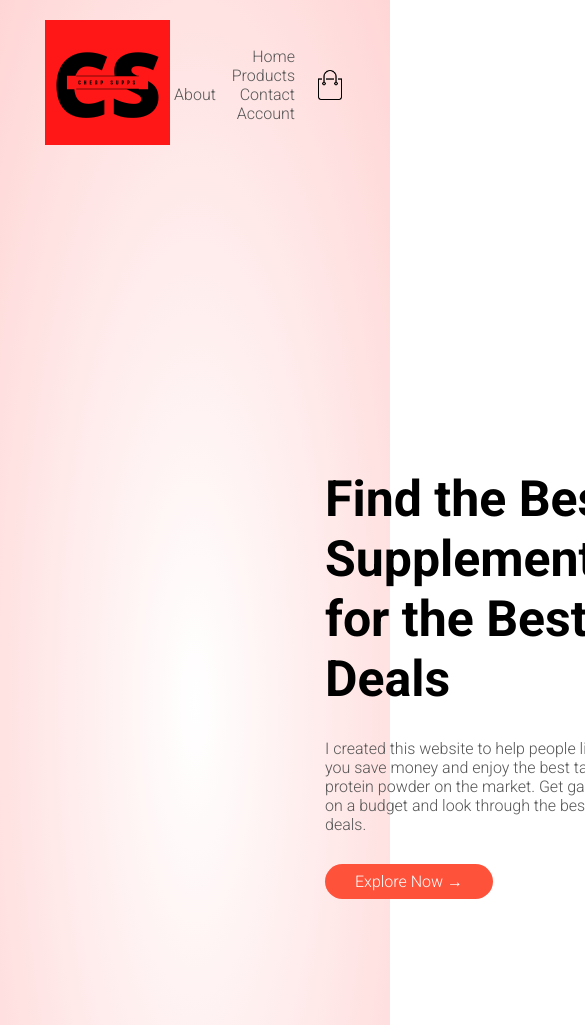
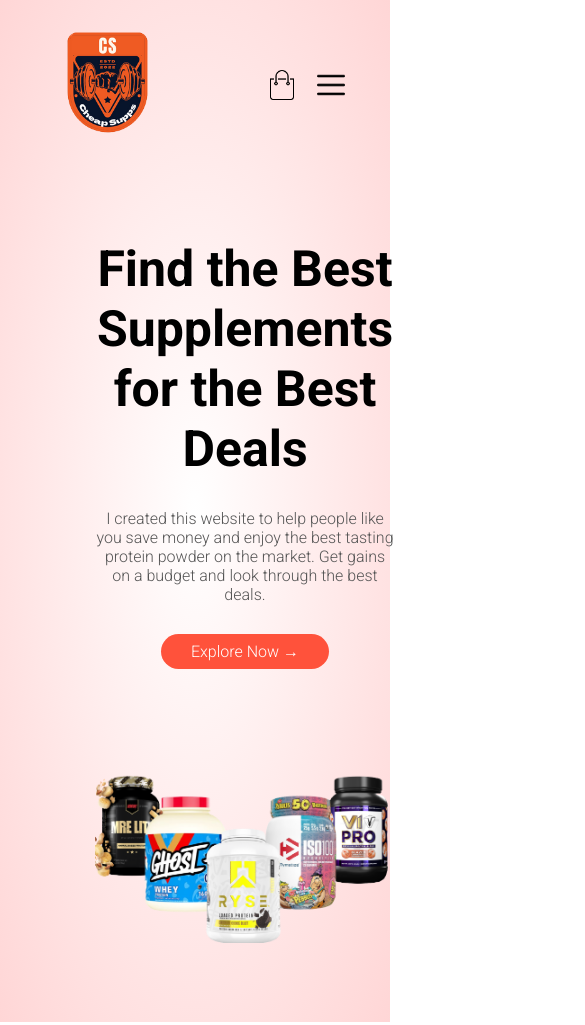
Before and after one commit to dmp3872/Online_Store, a plain HTML site: page index.html in a window 390 px wide. Shown: the top 1025 px of the page, 585 px wide, since content can reach past the window. Drawn offline with Linux system fonts and the light colour scheme.

Commit message:
fixed formating and ios viewing

```diff
--- a/index.html
+++ b/index.html
@@ -2,6 +2,7 @@
 <html lang="en">
   <head>
     <meta charset="UTF-8" />
+    <meta name="viewpoint" content="width-device-width", initial-scale = 1.0>
     <meta http-equiv="X-UA-Compatible" content="IE=edge" />
     <meta name="viewport" content="width=device-width, initial-scale=1.0" />
     <title>Cheap Supps | Ecommerce Website Design</title>
@@ -16,10 +17,10 @@
       <div class="container">
         <div class="navbar">
           <div class="logo">
-            <img src="assets/cheapsuppslogo.png" alt="" width="125px" />
+            <img src="assets/logo1.png" alt="" width="125px" />
           </div>
           <nav>
-            <ul>
+            <ul id = "MenuItems">
               <li><a href="">Home</a></li>
               <li><a href="">Products</a></li>
               <li><a href="">About</a></li>
@@ -28,6 +29,8 @@
             </ul>
           </nav>
           <img src="assets/cart.png" alt="" width="30px" height="30px">
+          <img src="assets/menu.png" class="menu-icon"
+          onclick="menutoggle()">
         </div>
         <div class="row">
           <div class="col-2">
@@ -41,7 +44,7 @@
             <a href="" class="btn">Explore Now &#8594;</a>
           </div>
           <div class="col-2">
-            <img src="assets/stack1.png" alt="" />
+            <img src="assets/front-page.png" alt="" />
           </div>
         </div>
       </div>
@@ -52,13 +55,13 @@
       <div class="small-container">
       <div class="row">
         <div class="col-3">
-          <img src="assets/category-1.jpg" alt="">
+          <img src="assets/iso.png" alt="">
         </div>
         <div class="col-3">
-          <img src="assets/category-2.jpg" alt="">
+          <img src="assets/mre.png" alt="">
         </div>
         <div class="col-3">
-          <img src="assets/category-3.jpg" alt="">
+          <img src="assets/v1.png" alt="">
         </div>
       </div>
     </div>
@@ -341,7 +344,7 @@
             </div>
           </div>
           <div class="footer-col-2">
-            <img src="assets/cheapsuppslogo.png" alt="">
+            <img src="assets/logo1.png" alt="">
             <p>Our purpose is to save you money, so we can all get gains together</p>
           </div>
           <div class="footer-col-3">
@@ -362,5 +365,22 @@
         <p class="copy-right">Copyright 2022- Derek Pruski</p>
       </div>
     </div>
+
+    <!-----------------------JS for toggle menu-->
+    <script>
+      var MenuItems = document.getElementById("MenuItems");
+
+      MenuItems.style.maxHeight = "0px";
+
+      function menutoggle(){
+        if( MenuItems.style.maxHeight == "0px")
+        {
+          MenuItems.style.maxHeight = "200px"
+        }
+        else{
+          MenuItems.style.maxHeight = "0px"
+        }
+      }
+    </script>
   </body>
 </html>
--- a/style.css
+++ b/style.css
@@ -7,6 +7,7 @@ body{
     font-family: 'Poppins', sans-serif;
     font-family: 'Roboto', sans-serif
 }
+
 .navbar{
     display: flex;
     align-items: center;
@@ -23,6 +24,9 @@ nav ul{
 nav ul li{
     display: inline-block;
     margin-right: 20px;
+}
+.logo{
+    size: 50%;
 }
 a{
     text-decoration: none;
@@ -44,13 +48,13 @@ p{
     justify-content: space-around;
 }
 .col-2{
-    flex-basis: 20%;
+    flex-basis: 50%;
     min-width: 300px;
 }
 .col-2 img{
-    max-width: 200%;
+    max-width: 100%;
     padding: 50px 0;
-    padding-left: 150px;
+    margin: 25px 0;
 }
 .col-2 h1{
     font-size: 50px;
@@ -74,7 +78,7 @@ p{
     background: radial-gradient(#fff,#ffd6d6);
 }
 .header .row{
-    margin: 300px;
+    margin: 70px;
 }
 .categories{
     margin: 70px 0;
@@ -94,11 +98,12 @@ p{
     padding-right: 25px;
 }
 .col-4{
+    align-items: ce;
     flex-basis: 25%;
     padding: 10px;
-    min-width: 200px;
+    min-width: 100px;
     margin-bottom: 50px;
-    transition: transform 0.5s;
+    transition: transform 0.5s ease-in-out;
 }
 .col-4 img{
     height: 300px;
@@ -253,3 +258,44 @@ li{
 .copy-right{
     text-align: center;
 }
+.menu-icon{
+    width: 28px;
+    margin-left: 20px;
+    display: none;
+}
+/*------------------------media queury for menu-----------------------*/
+
+@media only screen and (max-width:800px) {
+    nav ul{
+        position: absolute;
+        top: 140px;
+        left: 0;
+        background: #333;
+        width: 100%;
+        overflow: hidden;
+        transition: max-height 0.5s;
+    }
+    nav ul li{
+        display: block;
+        margin-right: 50px;
+        margin-top: 10px;
+        margin-bottom: 10px;
+    }
+    nav ul li a{
+        color: #fff;
+    }
+    .menu-icon{
+        display: block;
+        cursor: pointer;
+    }
+
+    /*------------------------media queury for less than 600 ss-----------------------*/
+    @media only screen and (max-width:600px) {
+        .row{
+            text-align: center;
+        }
+        .col-2, .col-3, .col-4{
+            flex-basis: 100%;
+        }
+    }
+}
```
Also changed, not shown: assets/Cheap SUPPS (1).png (added), assets/Cheap SUPPS.png (added), assets/front-page.png (added), assets/iso.png (added), assets/logo1.png (added), assets/mre.png (added), assets/v1.png (added).
